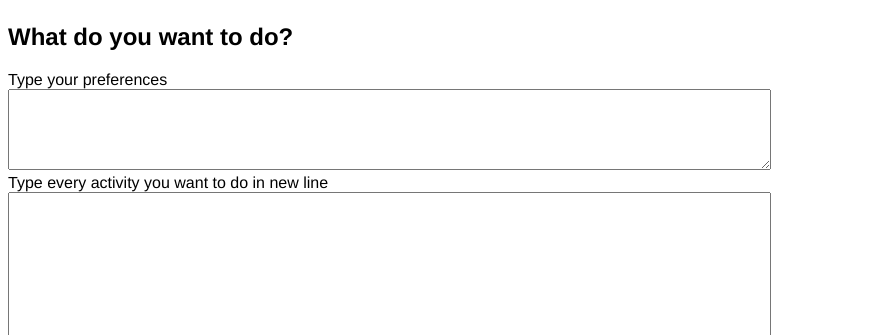
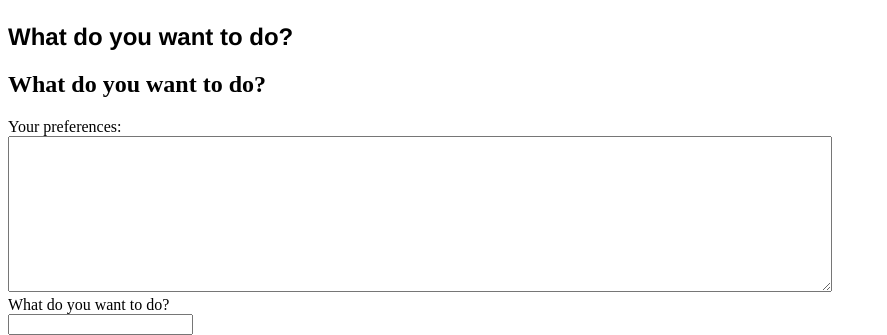
Before and after one commit to Bill2462/hackaton, a Flask app: template templates/page.html in a window 1280 px wide. Shown: the part 957-1292 px from the top of the page, without its empty margins (0-887 px from the left). Run offline with Flask 2, Linux system fonts and the light colour scheme; the template is opened without the code that fills it: most values are stand-ins (such as "Sample title", 1, 10 or a date in 2020); parts of the project's set-up code (start-up, migrations or seed data) failed here and were passed over.

Commit message:
Now we have multiple recommendations for a single querry.

```diff
--- a/actions.py
+++ b/actions.py
@@ -6,7 +6,7 @@ def go_covid_test(request_text, preferences):
     return "covid"
 
 def fun_music(request_text, preferences):
-    return "fun_music"
+    return ["fun_music", "rickroll"]
 
 def find_zaklin(request_text, preferences):
     return "zaklin"
--- a/app.py
+++ b/app.py
@@ -10,9 +10,9 @@ preference_detector = None
 @app.route("/", methods=["POST", "GET"])
 def home():
     if request.method == "POST":
-        requests = request.form["requests"]
+        req = request.form["request"]
         preferences = request.form["preferences"]
-        result = process_request(intent_detector, preference_detector, requests, preferences)
+        result = process_request(intent_detector, preference_detector, req, preferences)
         return display_result(result, request)
 
     return render_template("page.html")
--- a/display.py
+++ b/display.py
@@ -19,6 +19,6 @@ def preference_to_human(preferences):
     return result
 
 def display_result(result, request):
-    return render_template("page.html", responses=result["responses"],
+    return render_template("page.html", recommendations = result["recommendations"],
                            preferences = preference_to_human(result["preferences"]),
                            request=request) # Ugly hack to keep form data after submit.
--- a/templates/page.html
+++ b/templates/page.html
@@ -8,21 +8,34 @@
 <img src="https://cdn.discordapp.com/attachments/953275734309351424/954790858765533245/unknown.png" alt="" style="width: 100%;height: auto;">
 <h2 style="font-family:Helvetica;">What do you want to do?</h2>
 
+
+<h2>What do you want to do?</h2>
+
 <form method="post">
-      <label style="font-family:Helvetica;" for="preferences">Type your preferences</label>
+      <label for="preferences">Your preferences:</label>
       <br>
-      <textarea style="font-family:Helvetica;" name="preferences" rows="5" cols="100">{{ request.form['preferences'] }}</textarea>
+      <textarea name="preferences" rows="10" cols="100">{{ request.form['preferences'] }}</textarea>
       <br>
-      <label style="font-family:Helvetica;" for="requests">Type every activity you want to do in new line</label>
+      <label for="request">What do you want to do?</label>
       <br>
-      <textarea style="font-family:Helvetica;" name="requests" rows="10" cols="100">{{ request.form['requests'] }}</textarea>
+      <input type="text" name="request" value="{{ request.form['request'] }}" required>
       <br/>
       <button type="submit"><img src="https://cdn.discordapp.com/attachments/953275734309351424/954788365155328031/unknown.png" border="0" /></button>
 </form>
 
+{% if recommendations %}
+<h3> Recommendations </h3><br>
+
+Here are some recommendations for you based on your preferences: <br>
+
+{% for recommendation in recommendations %}
+{{ recommendation }} <br>
+{% endfor %}
+{% endif %}
+
 {% if preferences %}
 
-<h3 style="font-family:Helvetica;">Recognized preferences</h3>
+<h3>Recognized preferences</h3>
 <br>
 I'm taking the following preferences into account:
 <ul>
```
Also changed, not shown: process.py (+7 -14 lines).
